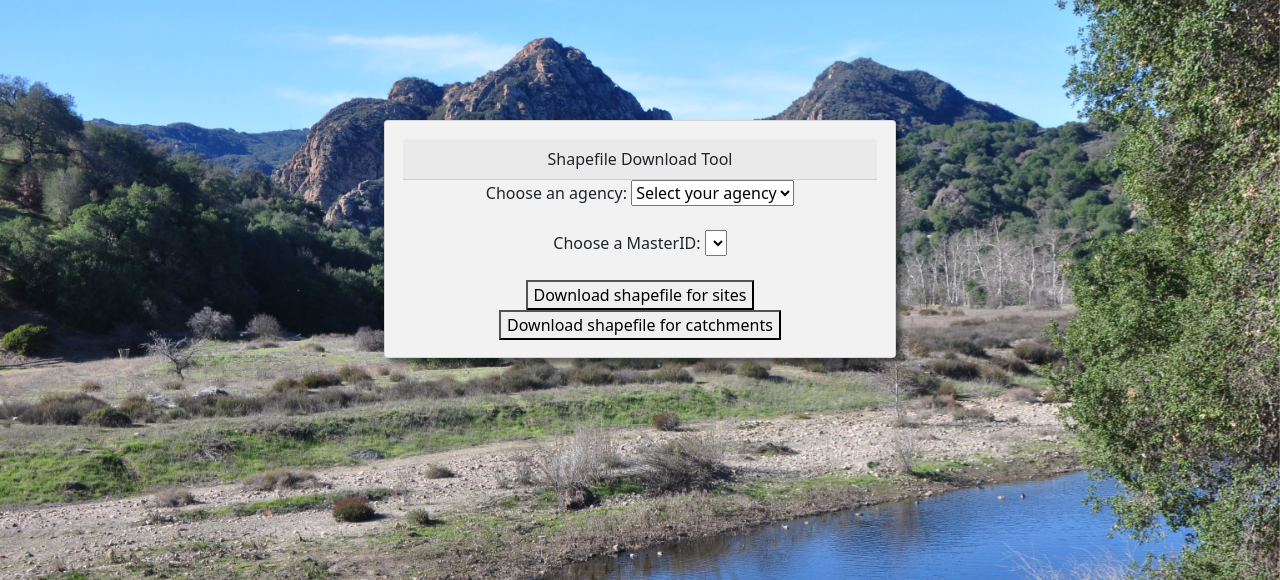
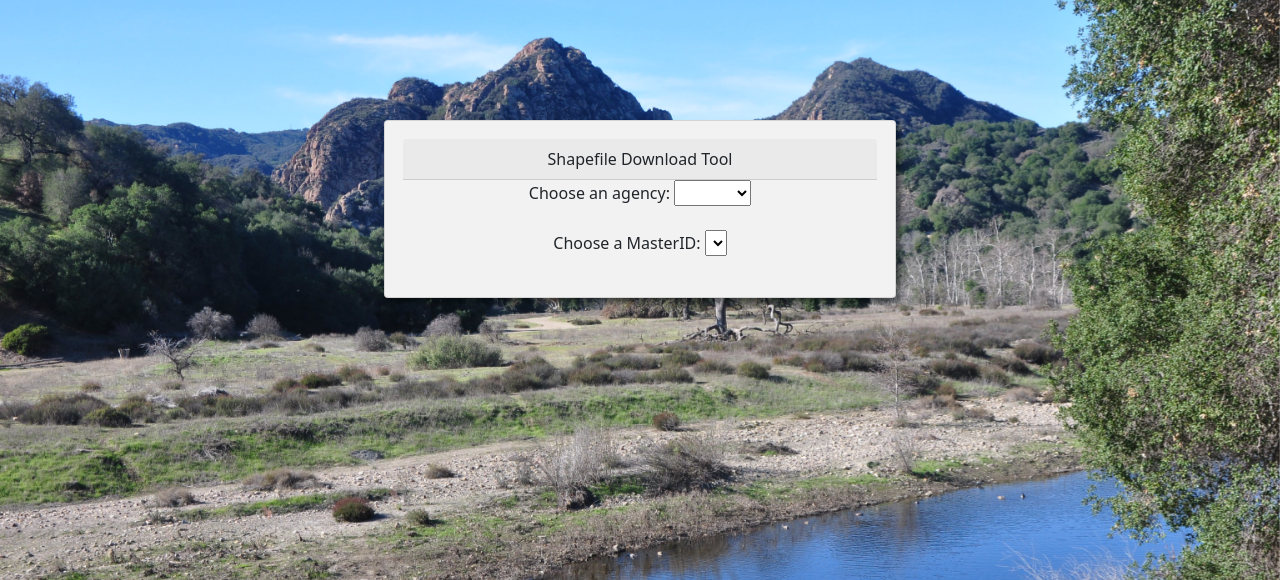
Before and after one commit to SCCWRP/smcchecker, a Flask app: template proj/templates/downloadsf.html in a window 1280 px wide. Shown: the top 580 px of the page. Run offline with Flask 2, Linux system fonts and the light colour scheme; the template is opened without the code that fills it: most values are stand-ins (such as "Sample title", 1, 10 or a date in 2020); lists and menus that the app fills with data are empty; parts of the project's set-up code (start-up, migrations or seed data) failed here and were passed over; some libraries are stand-ins or nearby versions.

Commit message:
Hide download buttons for shapefile

```diff
--- a/proj/static/downloadsf.js
+++ b/proj/static/downloadsf.js
@@ -13,7 +13,7 @@ async function(e){
     let data = await resp.json()
     let masterids = data['masterids']
 
-    var contentString = ` <option value="" disabled selected>Select MasterID</option>`
+    var contentString = ` <option value="" disabled selected></option>`
     Array.from(masterids).forEach(item => {
         contentString += `<option value= "${item}"> ${item}</option>`
     })
@@ -36,6 +36,7 @@ document.getElementById("masterid-sf").addEventListener("change", async function
     let downLoadLinkSites = data['dl_link_sites']
     let downLoadLinkCatchments = data['dl_link_catchments']
 
+    document.querySelector(".download-button-container").classList.remove("hidden")
     document.getElementById("download-button-sf-sites").setAttribute("onclick", `location.href='${downLoadLinkSites}'` )
     document.getElementById("download-button-sf-catchments").setAttribute("onclick", `location.href='${downLoadLinkCatchments}'` )
 
--- a/proj/templates/downloadsf.html
+++ b/proj/templates/downloadsf.html
@@ -16,7 +16,7 @@
                 <div>
                     <label for="agency-sf">Choose an agency: </label>
                     <select name="agency-sf" id="agency-sf">
-                        <option value="" disabled selected>Select your agency</option>
+                        <option value="" disabled selected></option>
                         {% for login_agency in login_agencies %}
                         <option value="{{login_agency}}">{{login_agency}}</option>
                         {% endfor %}
@@ -35,7 +35,7 @@
 
                 <br>
 
-                <div>
+                <div class="download-button-container hidden">
                     <button id="download-button-sf-sites">
                         Download shapefile for sites
                     </button>
```
